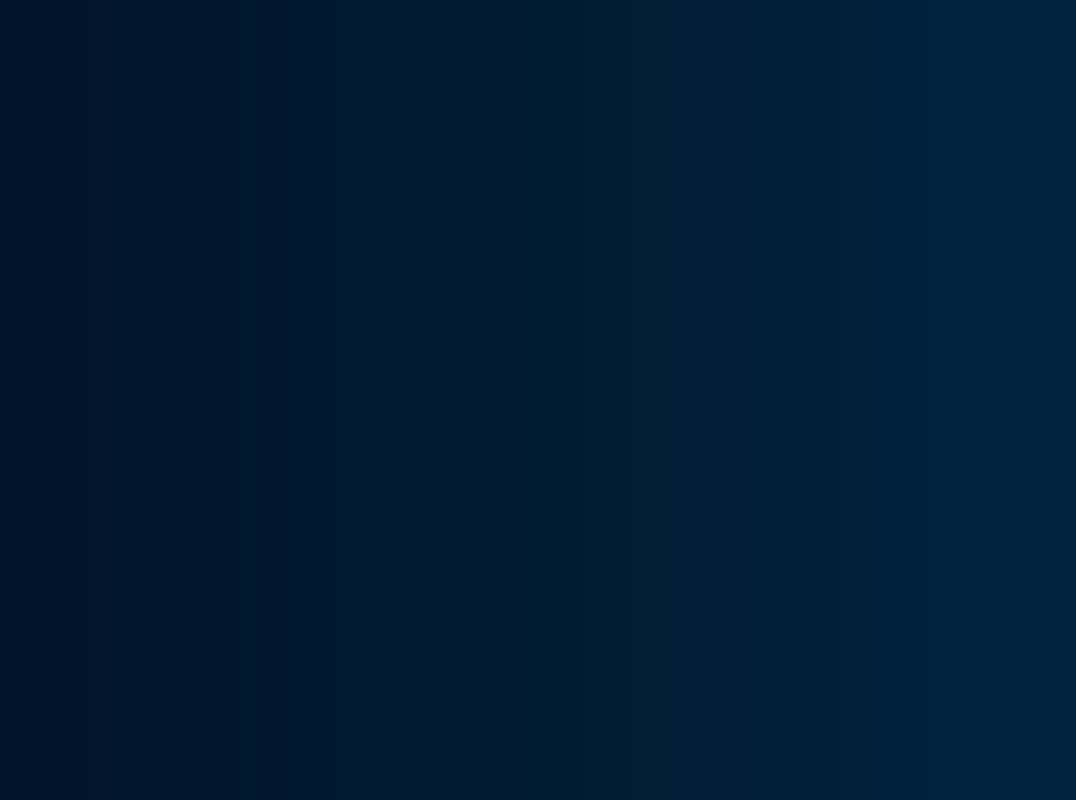
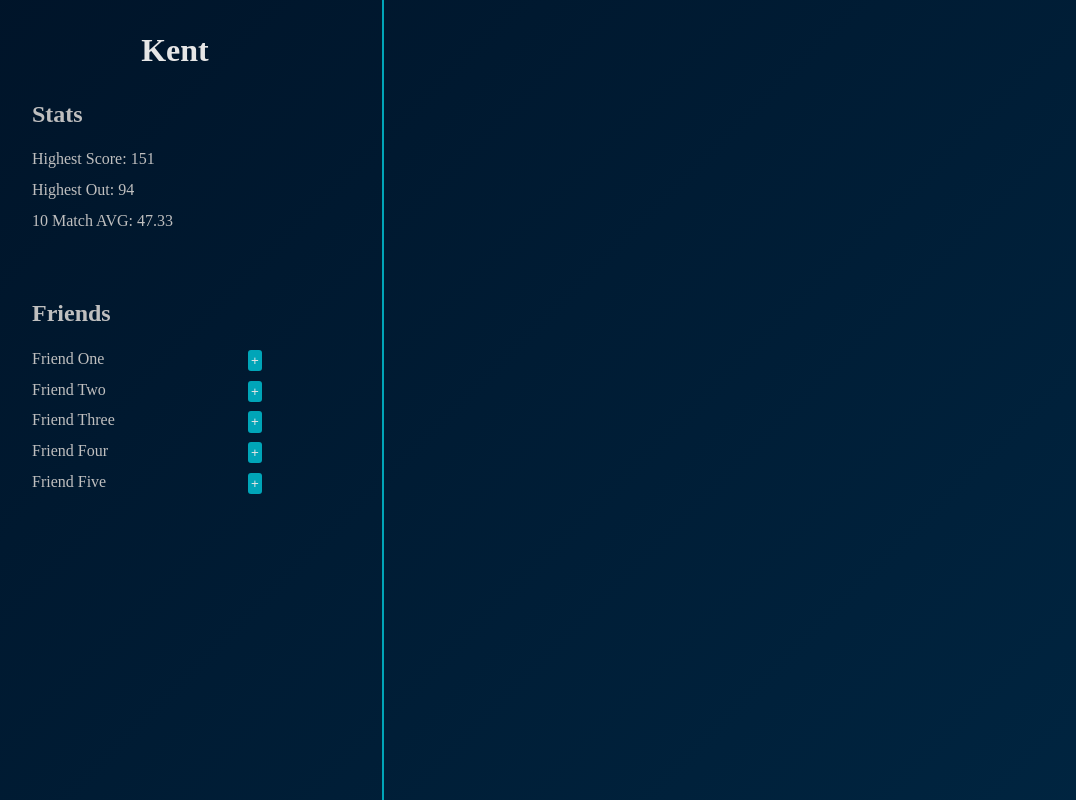
Before and after one commit to KentenRoth/darts, a React (Create React App) app in the folder client/: page / in a window 1280 px wide. Shown: the whole page, without its empty margins (32-1108 px from the left). Built offline with nearby package versions, Linux system fonts and the light colour scheme.

Commit message:
Setting up frontend

```diff
--- a/client/package.json
+++ b/client/package.json
@@ -6,8 +6,10 @@
 		"@testing-library/jest-dom": "^5.16.2",
 		"@testing-library/react": "^12.1.3",
 		"@testing-library/user-event": "^13.5.0",
+		"axios": "^0.26.1",
 		"react": "^17.0.2",
 		"react-dom": "^17.0.2",
+		"react-router-dom": "^6.2.2",
 		"react-scripts": "5.0.0",
 		"web-vitals": "^2.1.4"
 	},
--- a/client/src/App.css
+++ b/client/src/App.css
@@ -1,10 +1,55 @@
+* {
+  margin: 0;
+  padding: 0;
+  border: 0;
+}
+
 html {
   box-sizing: border-box;
 }
 
 body {
   background: linear-gradient(135deg, #001429 0%, #002642 100%);
-  color: white;
+  padding: 0;
+  margin: 0;
+}
+
+.sideBar {
+  color: #e6e6e6;
+  max-width: 350px;
+  height: 100vh;
+  border-right: solid 2px #00a5b8;
+  padding: 0 2rem;
+  overflow: scroll;
+}
+.sideBar_heading {
+  display: flex;
+  justify-content: center;
+  padding-top: 2rem;
+}
+.sideBar_stats, .sideBar_friends {
+  color: #bfbfbf;
+  padding: 2rem;
+}
+.sideBar_stats ul, .sideBar_friends ul {
+  list-style: none;
+}
+.sideBar_stats li, .sideBar_friends li {
+  padding: 0.4rem 0;
+  position: relative;
+  max-width: 250px;
+}
+.sideBar_stats li button, .sideBar_friends li button {
+  position: absolute;
+  right: 20px;
+  margin-left: 1rem;
+  color: #e6e6e6;
+  background: #00a5b8;
+  padding: 0.2rem;
+  border-radius: 3px;
+}
+.sideBar_stats__title, .sideBar_friends__title {
+  padding-bottom: 1rem;
 }
 
 /*# sourceMappingURL=app.css.map */
--- a/client/src/App.js
+++ b/client/src/App.js
@@ -1,7 +1,16 @@
+import React from 'react';
 import './App.css';
+import { BrowserRouter, Route, Switch } from 'react-router-dom';
+import Sidebar from './Components/sidebar';
 
 function App() {
-	return <div className="App"></div>;
+	return (
+		<>
+			<BrowserRouter>
+				<Sidebar />
+			</BrowserRouter>
+		</>
+	);
 }
 
 export default App;
--- /dev/null
+++ b/client/src/Components/sidebar.js
@@ -0,0 +1,59 @@
+import React from 'react';
+
+class Sidebar extends React.Component {
+	constructor(props) {
+		super(props);
+	}
+
+	// TODO:
+	// Props:
+	// Current User Name
+	// Current User Stats
+	// Friends List
+	// Function to send added friend to parent
+
+	// Input status data
+	// Map over friends
+	// Add friend to game board
+
+	render() {
+		return (
+			<div className="sideBar">
+				<div className="sideBar_heading">
+					<h1>Kent</h1>
+				</div>
+				<div className="sideBar_stats">
+					<h2 className="sideBar_stats__title">Stats</h2>
+					<ul>
+						<li>Highest Score: 151</li>
+						<li>Highest Out: 94</li>
+						<li>10 Match AVG: 47.33</li>
+					</ul>
+				</div>
+				<div className="sideBar_friends">
+					<h2 className="sideBar_friends__title">Friends</h2>
+					<ul>
+						<li>
+							Friend One
+							<button>+</button>
+						</li>
+						<li>
+							Friend Two <button>+</button>
+						</li>
+						<li>
+							Friend Three <button>+</button>
+						</li>
+						<li>
+							Friend Four <button>+</button>
+						</li>
+						<li>
+							Friend Five <button>+</button>
+						</li>
+					</ul>
+				</div>
+			</div>
+		);
+	}
+}
+
+export default Sidebar;
--- /dev/null
+++ b/client/src/sass/_layout.sass
@@ -0,0 +1,15 @@
+@use '_variables' as *
+
+*
+    margin: 0
+    padding: 0
+    border: 0
+
+html
+    box-sizing: border-box
+
+
+body
+    background: linear-gradient(135deg, #001429 0%, #002642 100%)
+    padding: 0
+    margin: 0
--- /dev/null
+++ b/client/src/sass/components/_sidebar.sass
@@ -0,0 +1,36 @@
+@use '../_variables' as *
+
+.sideBar
+    color: $light-gray
+    max-width: 350px
+    height: 100vh
+    border-right: solid 2px $primary
+    padding: 0 2rem
+    overflow: scroll
+
+    &_heading
+        display: flex
+        justify-content: center
+        padding-top: 2rem
+
+    &_stats, &_friends
+        color: $mid-gray
+        padding: 2rem
+
+        ul
+            list-style: none
+        li
+            padding: .4rem 0
+            position: relative
+            max-width: 250px
+
+            button
+                position: absolute
+                right: 20px
+                margin-left: 1rem
+                color: $light-gray
+                background: $primary
+                padding: .2rem
+                border-radius: 3px
+        &__title
+            padding-bottom: 1rem
--- a/client/src/sass/style.sass
+++ b/client/src/sass/style.sass
@@ -1,8 +1,5 @@
-// sass watch-- src/sass/style.sass src/app.css
+// sass --watch src/sass/style.sass src/app.css
 
-html
-    box-sizing: border-box
-
-body
-    background: linear-gradient(135deg, #001429 0%, #002642 100%)
-    color: white
+@use 'variables' as *
+@use 'layout'
+@use './components/_sidebar'
```
Also changed, not shown: client/src/sass/_variables.sass (+8 -0 lines), client/src/Components/gameboard.js (added), 1 other file (tests, documents, lock files or other folders). Lines whose indentation alone changed are shown as unchanged.
